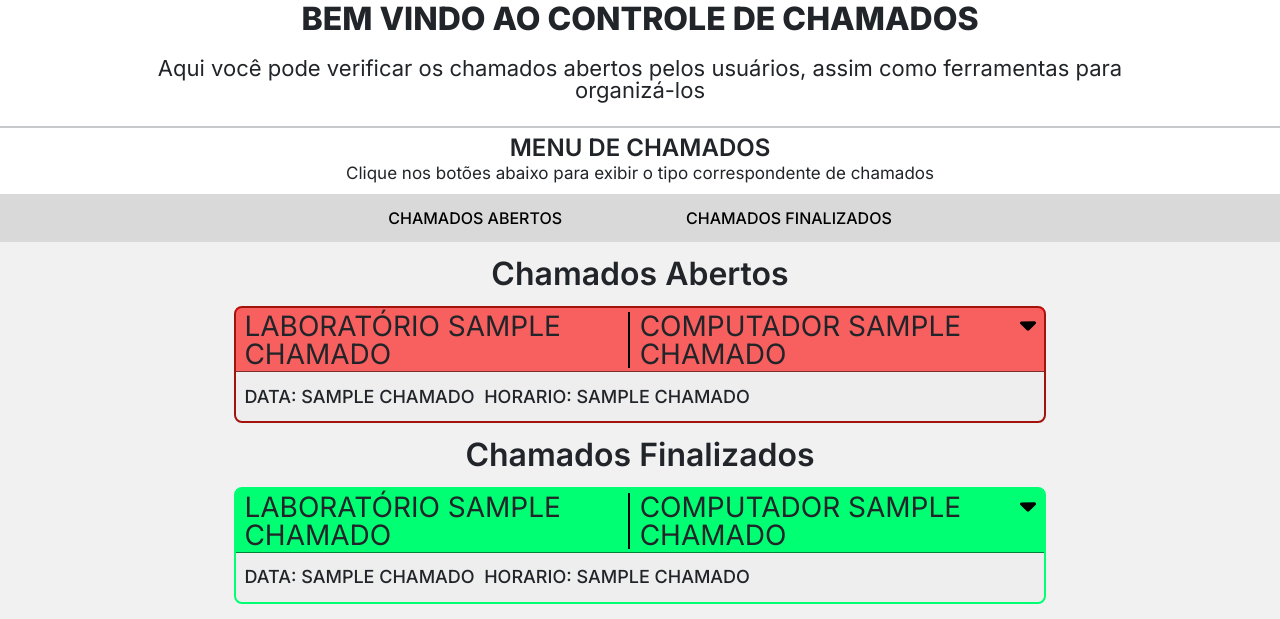
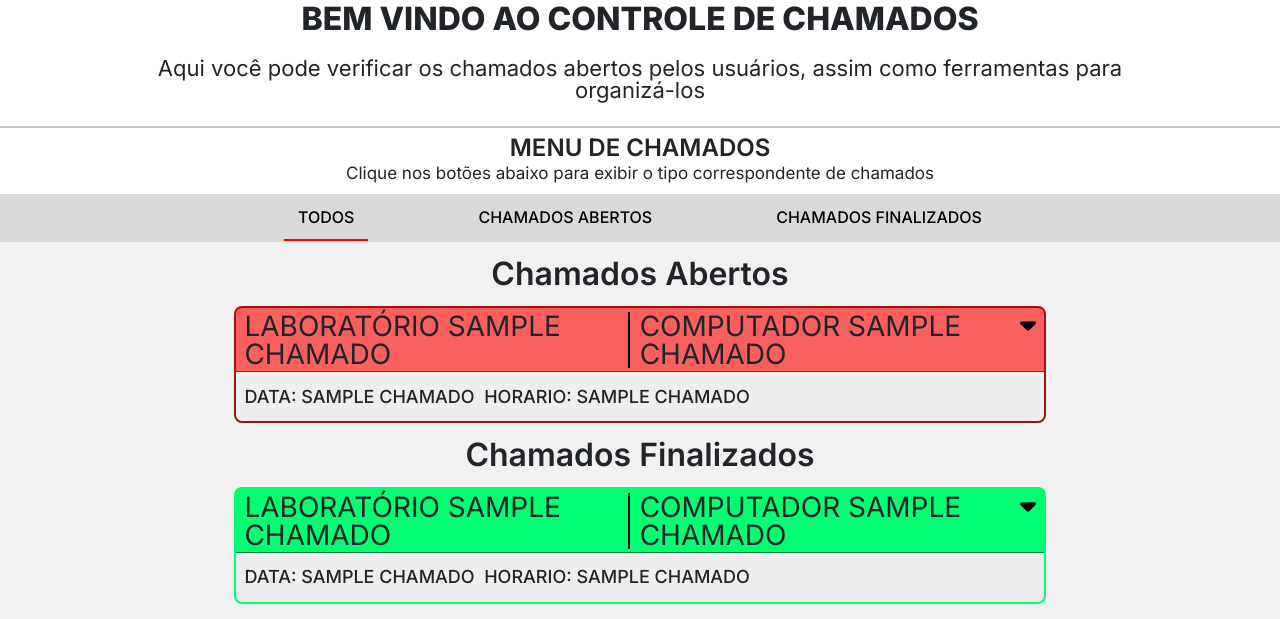
Before and after one commit to MirageGroup/API_MirageGroup, a Flask app: template templates/tecnico.html in a window 1280 px wide. Shown: the part 155-774 px from the top of the page. Run offline with Flask 2, Linux system fonts and the light colour scheme; the template is opened without the code that fills it: most values are stand-ins (such as "Sample title", 1, 10 or a date in 2020); parts of the project's set-up code (start-up, migrations or seed data) failed here and were passed over; some libraries are stand-ins or nearby versions.

Commit message:
:sparkler: feat criação aba todas

```diff
--- a/static/js/técnico.js
+++ b/static/js/técnico.js
@@ -26,14 +26,34 @@ seta.forEach(element => {
   }
   ativarAba = (aba) => {
     aba.classList.add('aba-ativa')
-    console.log(aba)
+
   }
   abas.forEach(aba => aba.addEventListener('click', () => {
       const valor = aba.dataset.botao
-      console.log(valor)
+
 
       esconderConteudos()
       inativarAbas()
       ativarConteudo(valor)
       ativarAba(aba)
 }))
+
+var abaTodas = document.querySelector(`[data-botao="todos"`)
+console.log(abaTodas)
+abaTodas.addEventListener('click',() => {
+
+  const conteudoFechado = document.querySelectorAll(`[data-conteudo="fechado"]`)
+
+  const conteudoAberto = document.querySelectorAll(`[data-conteudo="aberto"]`)
+  console.log(conteudoAberto)
+
+  conteudoAberto.forEach(conteudo => conteudo.classList.remove('none'))
+  conteudoFechado.forEach(conteudo => conteudo.classList.remove('none'))
+
+
+
+
+
+
+
+})
--- a/templates/tecnico.html
+++ b/templates/tecnico.html
@@ -27,12 +27,14 @@
           <p class="text_menu_reports">Clique nos botões abaixo para exibir o tipo correspondente de chamados</p>
           <div class="menu_reports">
             <ul class="menu_reports-itens">
-              <li><button data-botao="aberto" class="menu_reports-button" class="aba-ativa"><h2>CHAMADOS ABERTOS</h2></button></li>
+              <li><button data-botao="todos" class="menu_reports-button aba-ativa" ><h2>TODOS</h2></button></li>
+              <li><button data-botao="aberto" class="menu_reports-button" ><h2>CHAMADOS ABERTOS</h2></button></li>
               <li><button data-botao="fechado" class="menu_reports-button"><h2>CHAMADOS FINALIZADOS</h2></button></li>
             </ul>
           </div>
         </div>
         <section class="container_reports">
+
 
             {% if chamadosAbertos|length == 0 %}
             <h1 class="apresentação_semChamado">Nenhum chamado aberto encontrado</h1>
```
